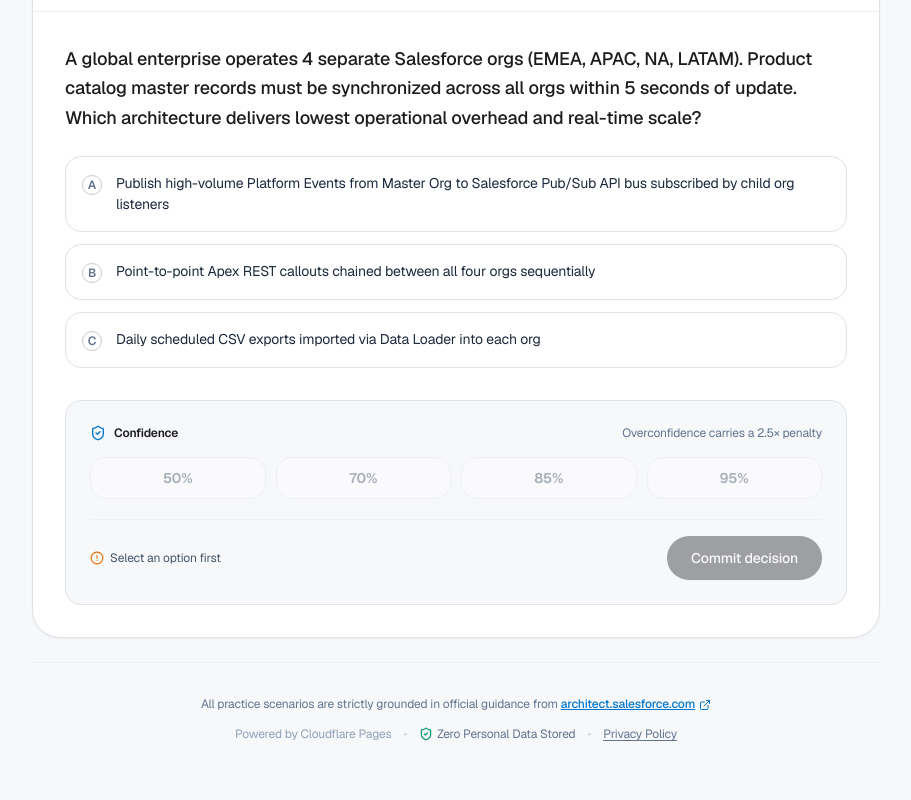
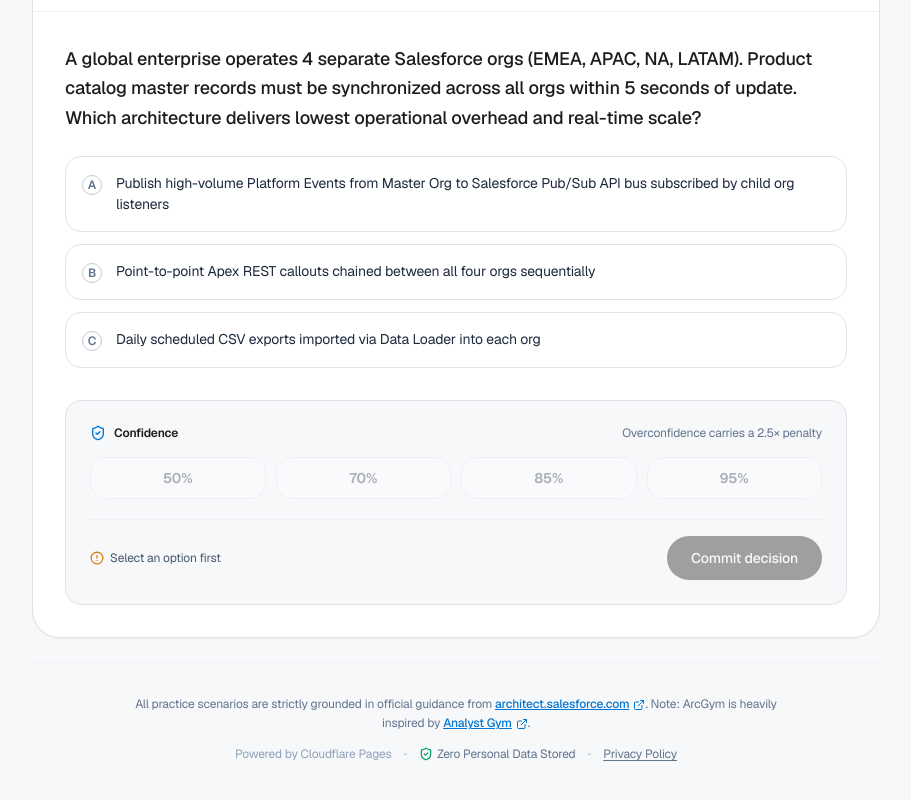
Before and after one commit to bilalbox/arcgym, a React (Vite) app in the folder apps/arcgym-web/: page / in a window 1280 px wide. Shown: the part 496-1296 px from the top of the page, without its empty margins (184-1095 px from the left). Built offline with nearby package versions, Linux system fonts and the light colour scheme.

Commit message:
feat(ui): add Analyst Gym inspiration note with link to footer

```diff
--- a/apps/arcgym-web/src/components/layout/Footer.tsx
+++ b/apps/arcgym-web/src/components/layout/Footer.tsx
@@ -11,7 +11,7 @@
 
   return (
     <footer className="pt-8 pb-12 border-t border-miro-hairlineSoft text-center space-y-3">
-      <p className="text-xs text-slate-500 leading-relaxed max-w-lg mx-auto">
+      <p className="text-xs text-slate-500 leading-relaxed max-w-2xl mx-auto">
         All practice scenarios are strictly grounded in official guidance from{' '}
         <a
           href="https://architect.salesforce.com"
@@ -21,6 +21,16 @@
         >
           architect.salesforce.com <ExternalLink className="h-3 w-3" />
         </a>
+        . Note: ArcGym is heavily inspired by{' '}
+        <a
+          href="https://analystgym.com/"
+          target="_blank"
+          rel="noopener noreferrer"
+          className="text-miro-blue hover:text-miro-blueDeep font-medium underline inline-flex items-center gap-1"
+        >
+          Analyst Gym <ExternalLink className="h-3 w-3" />
+        </a>
+        .
       </p>
 
       <div className="flex flex-wrap items-center justify-center gap-x-3 gap-y-1.5 text-xs text-slate-400">
```
